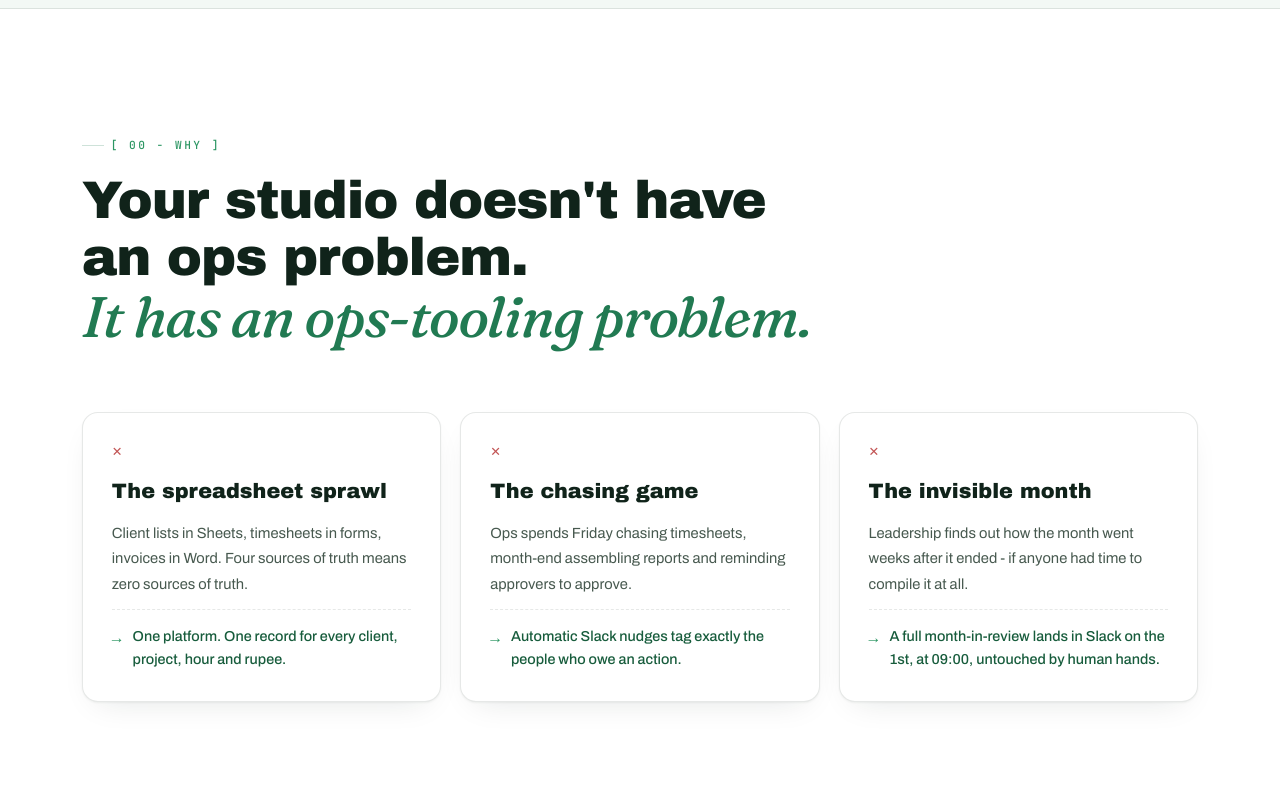
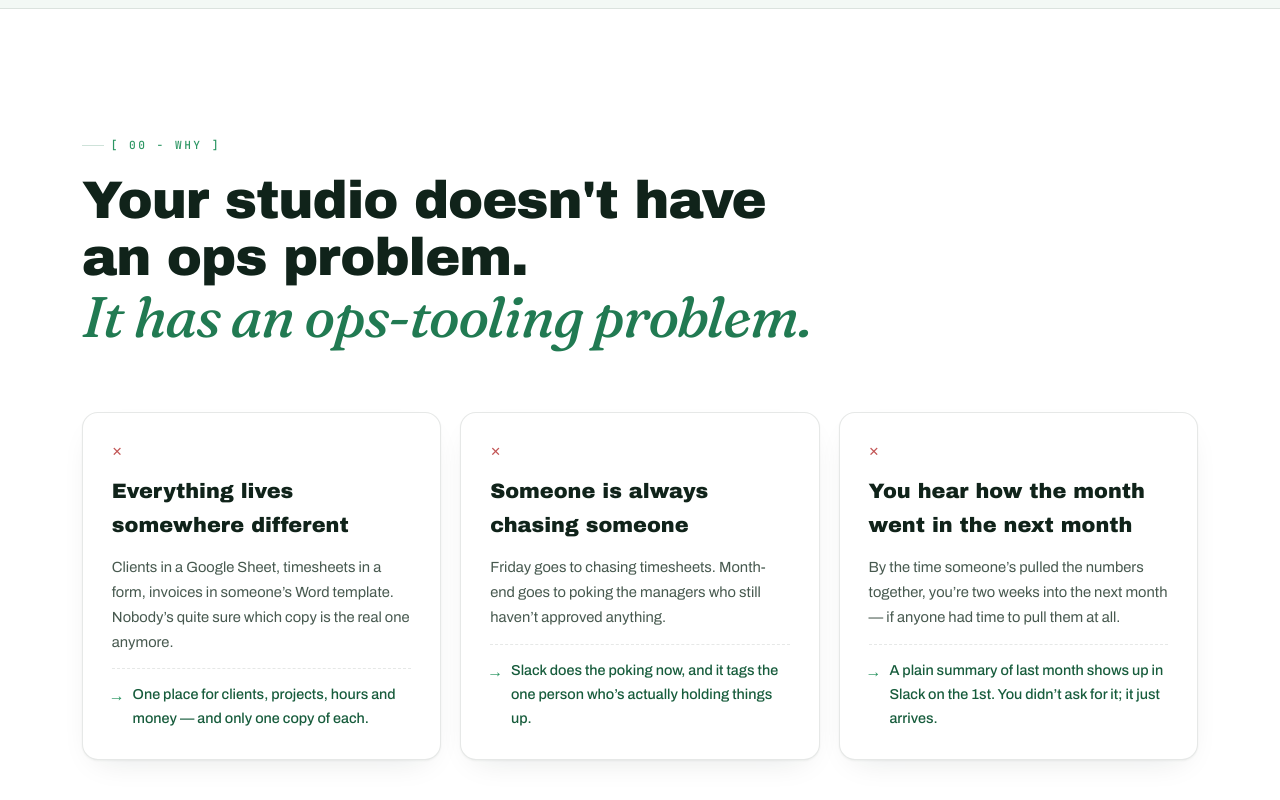
Before and after one commit to Murcielago3/mh02-tech-website, a React (Vite) app: page / in a window 1280 px wide. Shown: the part 838-1638 px from the top of the page. Built offline with nearby package versions, Linux system fonts and the light colour scheme.

Commit message:
content changes

```diff
--- a/src/pages/Home.jsx
+++ b/src/pages/Home.jsx
@@ -23,19 +23,19 @@ const DEMO_MAIL = 'mailto:xyz@studiomh02.com?subject=MH02%20Dashboard%20demo';
 
 const PAINS = [
   {
-    title: 'The spreadsheet sprawl',
-    desc: 'Client lists in Sheets, timesheets in forms, invoices in Word. Four sources of truth means zero sources of truth.',
-    fix: 'One platform. One record for every client, project, hour and rupee.',
+    title: 'Everything lives somewhere different',
+    desc: 'Clients in a Google Sheet, timesheets in a form, invoices in someone’s Word template. Nobody’s quite sure which copy is the real one anymore.',
+    fix: 'One place for clients, projects, hours and money — and only one copy of each.',
   },
   {
-    title: 'The chasing game',
-    desc: 'Ops spends Friday chasing timesheets, month-end assembling reports and reminding approvers to approve.',
-    fix: 'Automatic Slack nudges tag exactly the people who owe an action.',
+    title: 'Someone is always chasing someone',
+    desc: 'Friday goes to chasing timesheets. Month-end goes to poking the managers who still haven’t approved anything.',
+    fix: 'Slack does the poking now, and it tags the one person who’s actually holding things up.',
   },
   {
-    title: 'The invisible month',
-    desc: 'Leadership finds out how the month went weeks after it ended - if anyone had time to compile it at all.',
-    fix: 'A full month-in-review lands in Slack on the 1st, at 09:00, untouched by human hands.',
+    title: 'You hear how the month went in the next month',
+    desc: 'By the time someone’s pulled the numbers together, you’re two weeks into the next month — if anyone had time to pull them at all.',
+    fix: 'A plain summary of last month shows up in Slack on the 1st. You didn’t ask for it; it just arrives.',
   },
 ];
 
```
